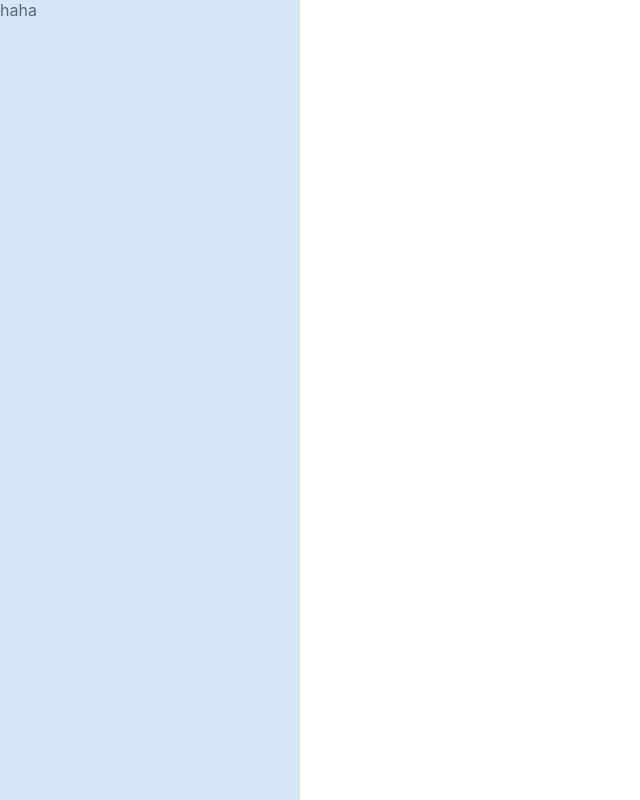
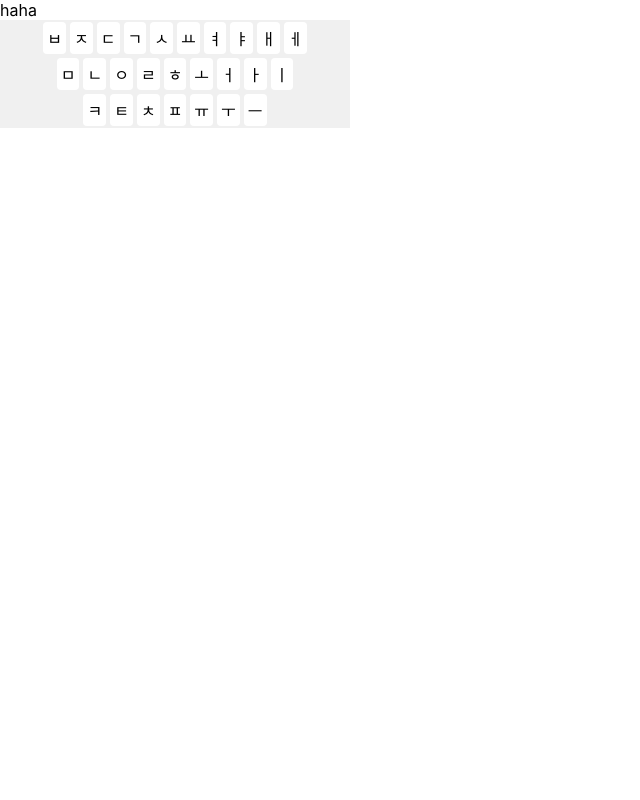
Before and after one commit to broccolism/HCI-where-they-touch, a React (Create React App) app: page / in a window 1280 px wide. Shown: the top 800 px of the page, without its empty margins (0-640 px from the left). Built offline with nearby package versions, Linux system fonts and the light colour scheme.

Commit message:
feat: basic keyboard

```diff
--- a/package.json
+++ b/package.json
@@ -14,7 +14,6 @@
     "react": "^17.0.2",
     "react-dom": "^17.0.2",
     "react-scripts": "4.0.3",
-    "styled-component": "^2.8.0",
     "styled-components": "^5.2.3",
     "typescript": "^4.1.2",
     "web-vitals": "^1.0.1"
--- a/src/App.tsx
+++ b/src/App.tsx
@@ -1,4 +1,5 @@
 import React from "react";
+import Keyboard from "./components/keyboard/Keyboard";
 import TouchDetector from "./components/TouchDetector";
 import logo from "./logo.svg";
 
@@ -6,7 +7,8 @@ function App() {
   return (
     <div style={{ position: "relative" }}>
       <div>haha</div>
-      <TouchDetector width="300px" height="3000px" />
+      {/* <TouchDetector width="300px" height="3000px" /> */}
+      <Keyboard />
     </div>
   );
 }
--- /dev/null
+++ b/src/components/keyboard/KeyTile.tsx
@@ -0,0 +1,34 @@
+import React from "react";
+import styled from "styled-components";
+import { keyboardColors } from "../../constants/colors";
+import { SizeProps } from "../../models/propTypes";
+
+interface KeyTileProps {
+  letter: string;
+}
+
+function KeyTile(props: KeyTileProps & SizeProps) {
+  const handleTouch = (e: any) => {};
+  return (
+    <Square
+      width={props.width}
+      height={props.height}
+      padding={props.padding}
+      margin={props.margin}
+      onTouchStart={handleTouch}
+    >
+      {props.letter}
+    </Square>
+  );
+}
+
+const Square = styled.div<SizeProps>`
+  width: ${(props) => props.width ?? "auto"};
+  height: ${(props) => props.height ?? "auto"};
+  padding: ${(props) => props.padding ?? "0px"};
+  margin: ${(props) => props.margin ?? "0px"};
+
+  background-color: ${keyboardColors.white};
+  border-radius: 4px;
+`;
+export default KeyTile;
--- /dev/null
+++ b/src/components/keyboard/Keyboard.tsx
@@ -0,0 +1,46 @@
+import React from "react";
+import styled from "styled-components";
+import { keyboardColors } from "../../constants/colors";
+import { keyLetters } from "../../constants/keyLetters";
+import KeyTile from "./KeyTile";
+
+function Keyboard() {
+  return (
+    <Wrapper>
+      <Column>
+        {keyLetters.map((row) => {
+          return (
+            <Row>
+              {row.map((letter: string) => {
+                return <KeyTile letter={letter} padding="4px" margin="2px" />;
+              })}
+            </Row>
+          );
+        })}
+      </Column>
+    </Wrapper>
+  );
+}
+
+const Wrapper = styled.div`
+  width: 350px;
+  background-color: ${keyboardColors.grayLight};
+`;
+
+const Column = styled.div`
+  display: flex;
+  flex-direction: column;
+  align-items: center;
+  margin: 0px;
+  padding: 0px;
+`;
+
+const Row = styled.div`
+  display: flex;
+  flex-direciton: row;
+  align-items: center;
+  margin: 0px;
+  padding: 0px;
+`;
+
+export default Keyboard;
--- /dev/null
+++ b/src/constants/colors.ts
@@ -0,0 +1,4 @@
+export const keyboardColors = {
+  white: "#FFFFFF",
+  grayLight: "#F0F0F0",
+};
--- /dev/null
+++ b/src/constants/keyLetters.tsx
@@ -0,0 +1,5 @@
+export const keyLetters = [
+  ["ㅂ", "ㅈ", "ㄷ", "ㄱ", "ㅅ", "ㅛ", "ㅕ", "ㅑ", "ㅐ", "ㅔ"],
+  ["ㅁ", "ㄴ", "ㅇ", "ㄹ", "ㅎ", "ㅗ", "ㅓ", "ㅏ", "ㅣ"],
+  ["ㅋ", "ㅌ", "ㅊ", "ㅍ", "ㅠ", "ㅜ", "ㅡ"],
+];
--- a/src/models/propTypes.ts
+++ b/src/models/propTypes.ts
@@ -1,4 +1,6 @@
 export interface SizeProps {
   width?: string;
   height?: string;
+  padding?: string;
+  margin?: string;
 }
```
Also changed, not shown: 1 other file (tests, documents, lock files or other folders).
